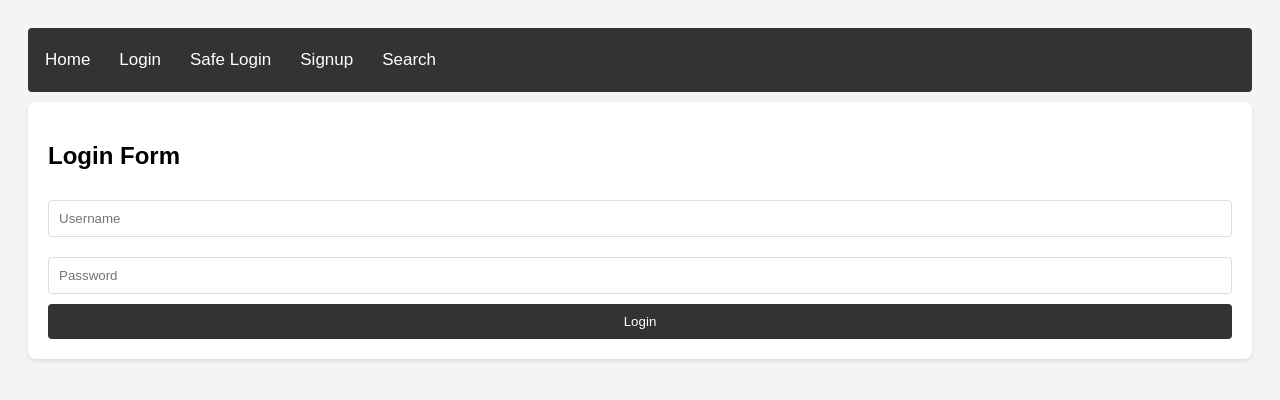
After one commit to Dread4eL/SQLApp, a Flask app: page /login_safe in a window 1280 px wide. The commit adds this page. Shown: the top 400 px of the page. Run offline with Flask 3, Linux system fonts and the light colour scheme.

Commit message:
Safe Login
Added a Safe Login for showing a safe version

```diff
--- a/app.py
+++ b/app.py
@@ -58,7 +58,7 @@ def login():
         conn = mysql.connector.connect(**db_config)
         cursor = conn.cursor(dictionary=True)
 
-        cursor.execute("SELECT * FROM users WHERE username= '"+username+"' AND password= '"+password+"' ;")
+        cursor.execute("SELECT * FROM users WHERE username= '"+username+"' AND password= '"+password+"' ;",multi=True)
         user = cursor.fetchall()
 
         cursor.close()
@@ -75,6 +75,36 @@ def login():
 
     return render_template('login.html')
 
+
+@app.route('/login_safe', methods=['GET', 'POST'])
+def login_safe():
+    if request.method == 'POST':
+        username = request.form['username']
+        password = request.form['password']
+
+        conn = mysql.connector.connect(**db_config)
+        cursor = conn.cursor(dictionary=True)
+
+        # Using a parameterized query
+        query = "SELECT * FROM users WHERE username= ? AND password= ?"
+        cursor.execute(query, (username, password))
+        user = cursor.fetchall()
+        print(user)
+        cursor.close()
+        conn.close()
+
+        if user and 'Admin' in username:
+            # User is authenticated
+            return redirect('/admin')
+        elif user:
+            return redirect('/user')
+        else:
+            # Invalid credentials
+            return 'Login Failed'
+
+    return render_template('login_safe.html')
+
+
 @app.route('/search', methods=['GET', 'POST'])
 def search():
     users = []
@@ -88,7 +118,7 @@ def search():
         query = "SELECT * FROM users WHERE username LIKE '%"+username_search+"%';"
         print(query)
 
-        cursor.execute(query)
+        cursor.execute(query,multi=True)
 
         users = cursor.fetchall()
 
--- a/templates/base.html
+++ b/templates/base.html
@@ -112,6 +112,7 @@
     <div class="navbar">
         <a href="/">Home</a>
         <a href="/login">Login</a>
+        <a href="/login_safe">Safe Login</a>
         <a href="/signup">Signup</a>
         <a href="/search">Search</a>
     </div>
--- /dev/null
+++ b/templates/login_safe.html
@@ -0,0 +1,12 @@
+{% extends 'base.html' %}
+
+{% block title %}Login{% endblock %}
+
+{% block content %}
+    <h2>Login Form</h2>
+    <form action="/login" method="post">
+        <input type="text" name="username" placeholder="Username" required>
+        <input type="password" name="password" placeholder="Password" required>
+        <button type="submit">Login</button>
+    </form>
+{% endblock %}
--- a/templates/search.html
+++ b/templates/search.html
@@ -5,13 +5,12 @@
 {% block title %}Search{% endblock %}
 
 {% block content %}
-    <div class="search-container">
+
         <h2>Search by Username</h2>
         <form action="/search" method="post">
             <input type="text" name="username" placeholder="Enter Username">
             <button type="submit">Search</button>
         </form>
-    </div>
  {% if users %}
         <h3>Search Results:</h3>
         <ul>
```
Also changed, not shown: list SQLI.txt (added, +8 -0 lines), users.sql (added, +78 -0 lines).
